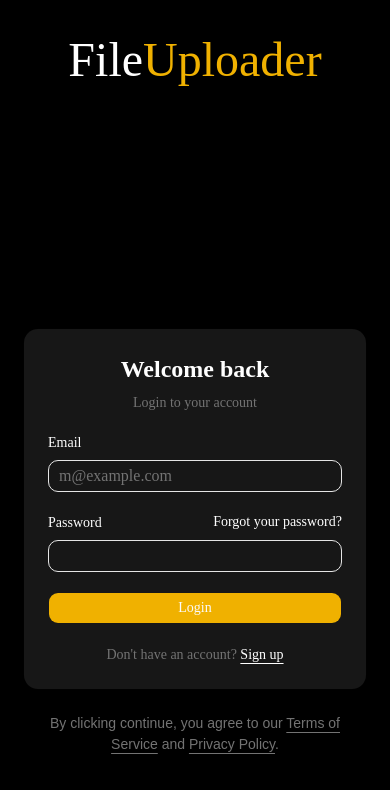
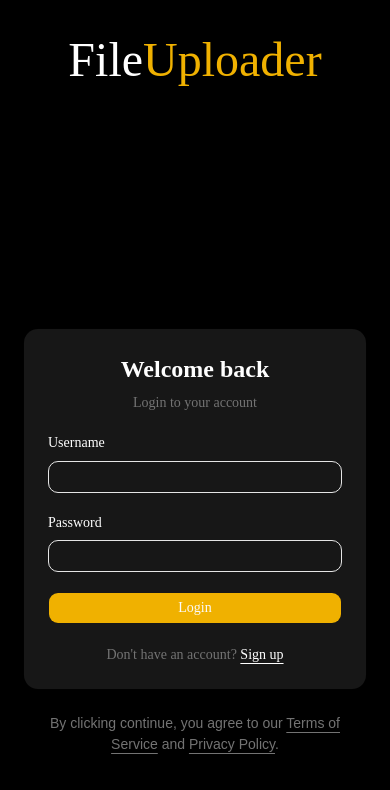
Before and after one commit to anandb104/file-uploader, a React (Vite) app in the folder client/: page /login in a window 390 px wide. Shown: the top 790 px of the page. Built offline with nearby package versions, Linux system fonts and the light colour scheme; a web font is replaced by a local one.

Commit message:
Connect the login page with the backend

```diff
--- a/client/src/components/login-form.tsx
+++ b/client/src/components/login-form.tsx
@@ -10,15 +10,48 @@ import {
 } from "@/components/ui/field"
 import { Input } from "@/components/ui/input"
 import {Link} from "react-router"
+import { useState } from "react"
+import { toast } from "sonner"
+import { useNavigate } from "react-router"
 export function LoginForm({
   className,
   ...props
 }: React.ComponentProps<"div">) {
-  return (
+  const navigate=useNavigate();
+  const [form,setform]=useState({
+    username:"",
+    password:""
+  })
+  function handlechange(e:React.ChangeEvent<HTMLInputElement, HTMLInputElement>)
+{
+   setform({
+    ...form,
+    [e.target.name]:e.target.value
+   })
+}
+async function handlesubmit(e:React.SubmitEvent<HTMLFormElement>){
+e.preventDefault();
+const response=await fetch(`${import.meta.env.VITE_API_URL}/login`,{
+  method:"POST",
+  headers:{
+    "content-type":"application/json"
+  },
+  credentials:"include",
+  body:JSON.stringify(form)
+});
+const data=await response.json();
+if(!response.ok){
+toast.error(data.message,{position:"bottom-center"});
+return;
+}
+toast.success(data.message,{position:"bottom-center"});
+navigate("/dashboard");
+}
+return (
     <div className={cn("flex flex-col gap-6", className)} {...props}>
       <Card className="overflow-hidden p-0 bg-neutral-900 font-[IM_Fell_DW_Pica_SC] text-white">
         <CardContent className="grid p-0 md:grid-cols-2">
-          <form className="p-6 md:p-8">
+          <form className="p-6 md:p-8" onSubmit={handlesubmit}>
             <FieldGroup>
               <div className="flex flex-col items-center gap-2 text-center">
                 <h1 className="text-2xl font-bold">Welcome back</h1>
@@ -27,25 +60,20 @@ export function LoginForm({
                 </p>
               </div>
               <Field>
-                <FieldLabel htmlFor="email" className="text-white">Email</FieldLabel>
+                <FieldLabel htmlFor="email" className="text-white">Username</FieldLabel>
                 <Input
-                  id="email"
-                  type="email"
-                  placeholder="m@example.com"
+                  id="username"
+                  type="text"
+                  name="username"
+                  onChange={handlechange}
                   required
                 />
               </Field>
               <Field>
                 <div className="flex items-center">
                   <FieldLabel htmlFor="password" className="text-white">Password</FieldLabel>
-                  <a
-                    href="#"
-                    className="ml-auto text-sm underline-offset-2 hover:underline"
-                  >
-                    Forgot your password?
-                  </a>
                 </div>
-                <Input id="password" type="password" required />
+                <Input id="password" type="password" name="password" onChange={handlechange} required />
               </Field>
               <Field>
                 <Button type="submit" className="bg-yellow-500">Login</Button>
--- a/client/src/components/signup-form.tsx
+++ b/client/src/components/signup-form.tsx
@@ -44,7 +44,6 @@ export function SignupForm({
       body:JSON.stringify(data)
     })
     const form=await response.json();
-    console.log(form);
     if(!response.ok){
       if(form.message)
      toast.error(form.message,{ position: "bottom-center"});
```
